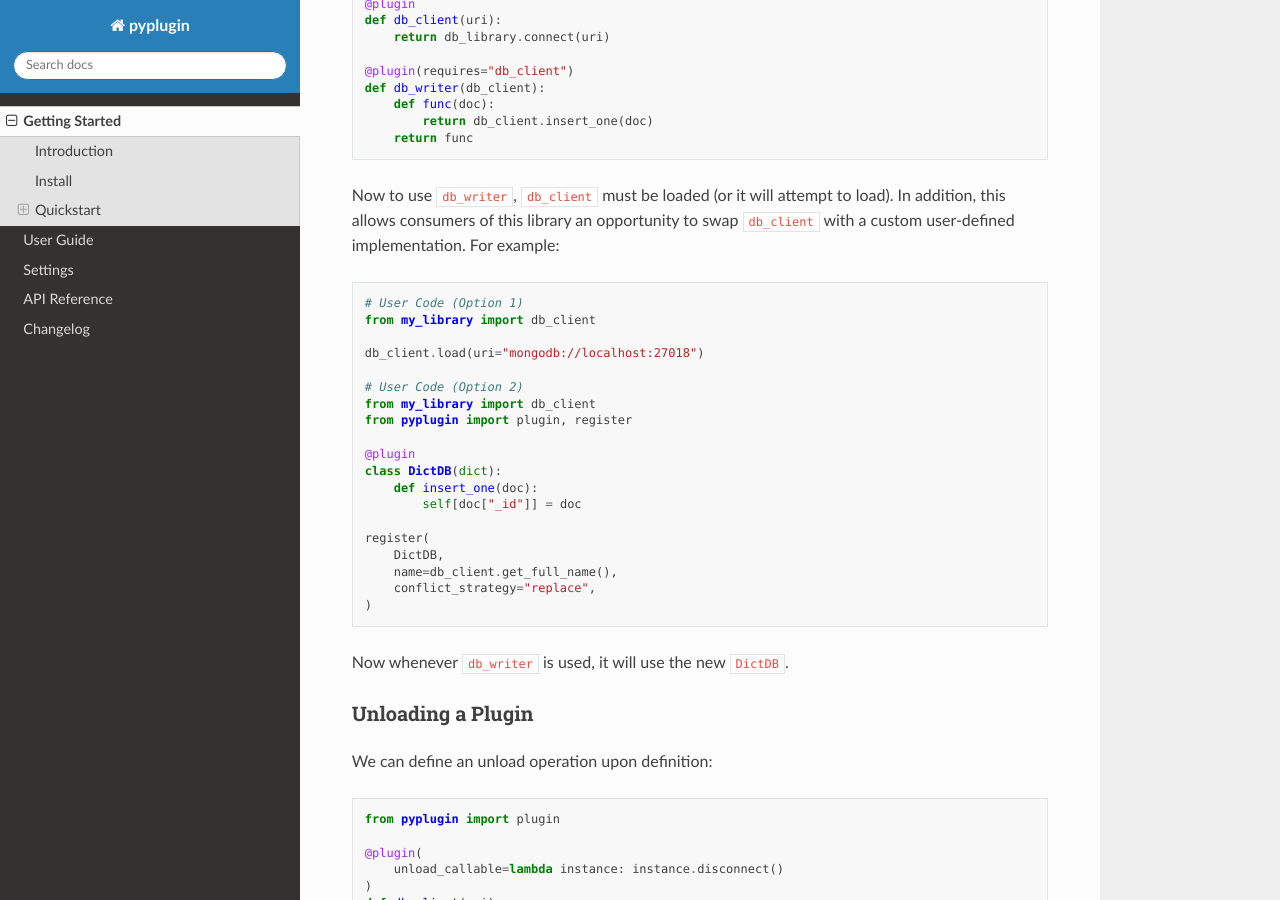
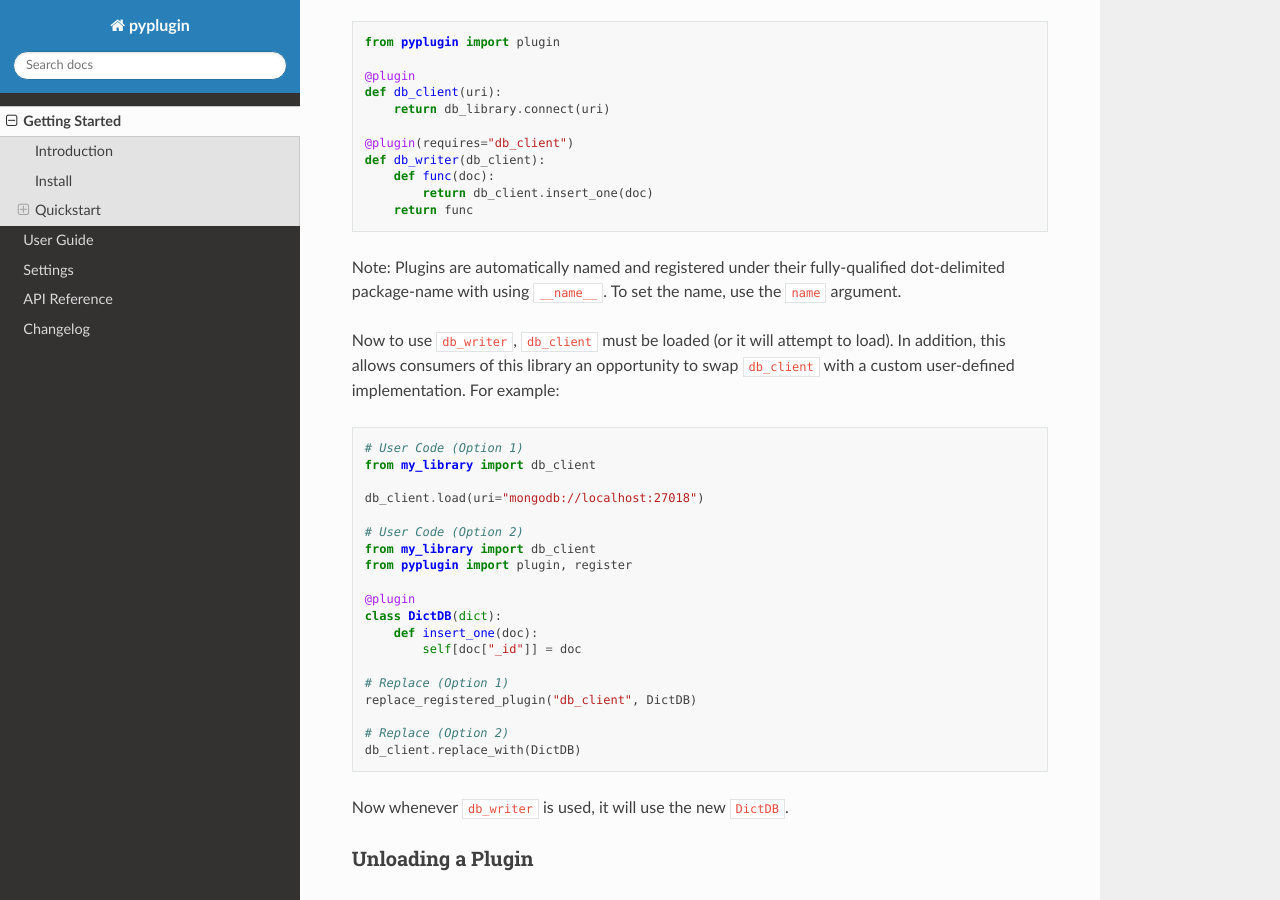
Before and after one commit to pyplugin/pyplugin, a Sphinx documentation site: the page built from docs/getting_started.rst, in a window 1280 px wide and 900 px high, scrolled down 1554 px. Built offline with Sphinx 7.4.7 and the Read the Docs theme 2.0.0, drawn with Linux system fonts in a browser that asks for light colours; some of the changed text lies outside the part shown.

Commit message:
doc: fixup documentation and links

```diff
--- a/docs/getting_started.rst
+++ b/docs/getting_started.rst
@@ -31,6 +31,9 @@
 
 Quickstart
 -----------------
+
+This quickstart guide is intended to give you the bare bones needed to begin writing simple plugins. For thorough
+documentation, please see the :ref:`user_guide`.
 
 Defining a Plugin
 #################
@@ -72,6 +75,9 @@
             return db_client.insert_one(doc)
         return func
 
+Note: Plugins are automatically named and registered under their fully-qualified dot-delimited package-name with
+using :code:`__name__`. To set the name, use the :code:`name` argument.
+
 Now to use :code:`db_writer`, :code:`db_client` must be loaded (or it will attempt to load). In addition, this
 allows consumers of this library an opportunity to swap :code:`db_client` with a custom user-defined implementation.
 For example::
@@ -90,11 +96,11 @@
         def insert_one(doc):
             self[doc["_id"]] = doc
 
-    register(
-        DictDB,
-        name=db_client.get_full_name(),
-        conflict_strategy="replace",
-    )
+    # Replace (Option 1)
+    replace_registered_plugin("db_client", DictDB)
+
+    # Replace (Option 2)
+    db_client.replace_with(DictDB)
 
 Now whenever :code:`db_writer` is used, it will use the new :code:`DictDB`.
 
```
Also changed, not shown: docs/user_guide.rst (+8 -10 lines).
